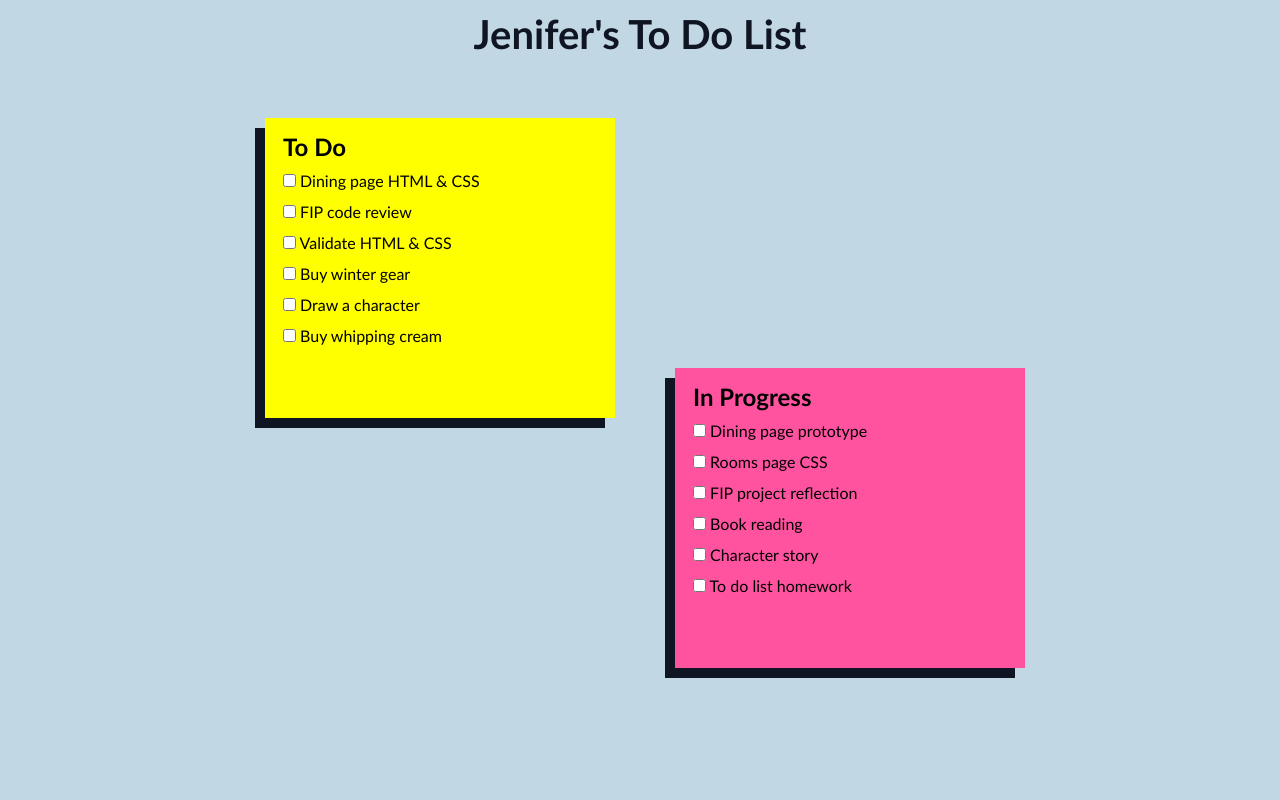
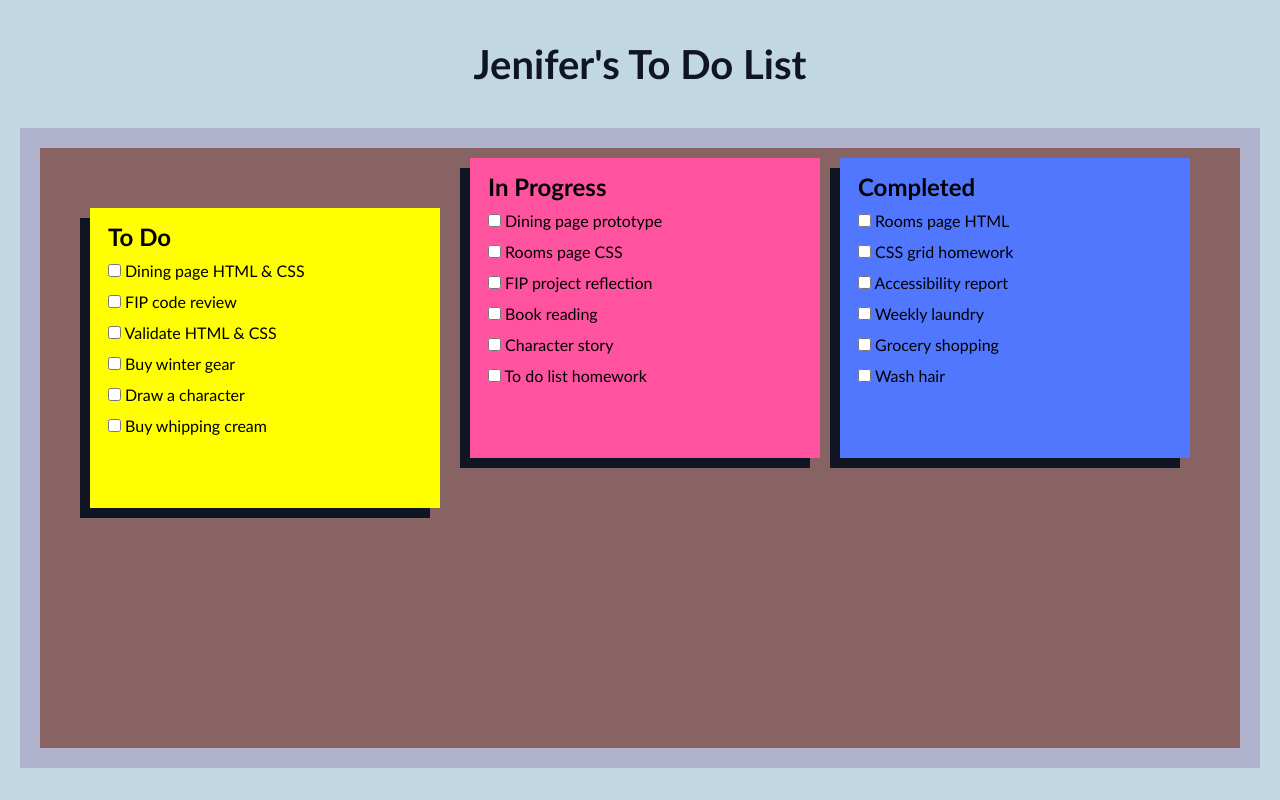
Before and after one commit to JeniferQ/to-do-list-F23, a plain HTML site: page index.html in a window 1280 px wide. Shown: the top 800 px of the page. Drawn offline with Linux system fonts and the light colour scheme; a web font is replaced by a local one.

Commit message:
Add styles #3
In this commit, a container was added to fit the sticky notes to simulate a sticky note board.

```diff
--- a/css/main.css
+++ b/css/main.css
@@ -16,12 +16,23 @@ main {
     flex-wrap: wrap;
 }
 
+#whiteboard {
+    margin: auto;
+    border: 20px solid rgb(176, 178, 206);
+    align-self: center;
+    width: 1200px;
+    justify-content: center;
+    height: 600px;
+    background-color: rgb(135, 99, 99);
+
+}
+
 .sticky-note-1 {
     width: 350px;
     height: 300px;
     background-color: yellow;
     display: flex;
-    margin: 50px;
+    margin: 60px 20px 0 10px;
     box-shadow: -10px 10px;
 }
 
@@ -30,7 +41,7 @@ main {
     height: 300px;
     background-color: rgb(255, 83, 160);
     display: flex;
-    margin: 300px 40px 50px 10px;
+    margin: 10px;
     box-shadow: -10px 10px;
 }
 
@@ -39,13 +50,13 @@ main {
     height: 300px;
     background-color: rgb(81, 119, 255);
     display: flex;
-    margin: 150px 40px 50px 60px;
+    margin: 10px;
     box-shadow: -10px 10px;
 }
 
 header h1 {
     text-align: center;
-    padding: 10px;
+    padding: 40px;
     font-size: 40px;
 }
 
--- a/index.html
+++ b/index.html
@@ -11,7 +11,7 @@
     <header>
         <h1>Jenifer's To Do List</h1>
     </header>
-<main>
+<main id="whiteboard">
     <div class="sticky-note-1">
         <article id="to-do">
             <h2>To Do</h2>
```
